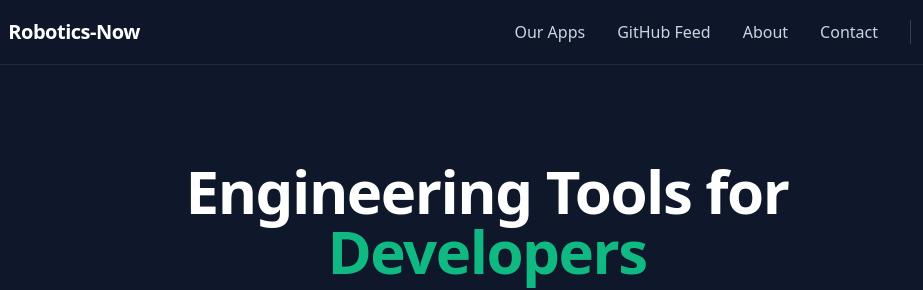
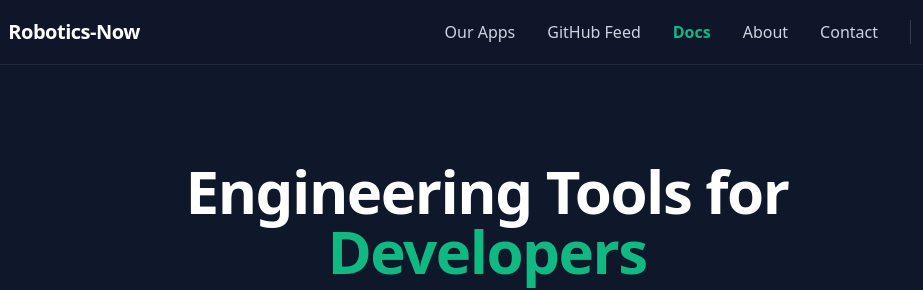
Before and after one commit to Robotics-now/site, a plain HTML site: page index.html in a window 1280 px wide. Shown: the top 290 px of the page, 153-1076 px from the left. Drawn offline with nearby package versions, Linux system fonts and the light colour scheme; no server answers.

Commit message:
Add link to Docs in navigation

```diff
--- a/index.html
+++ b/index.html
@@ -49,6 +49,7 @@
                 <div class="hidden md:flex space-x-8 items-center">
                     <a href="#apps" class="hover:text-white transition-colors">Our Apps</a>
                     <a href="#github-repos" class="hover:text-white transition-colors">GitHub Feed</a>
+                    <a href="docs.html" class="text-brand-500 font-semibold hover:text-white transition-colors">Docs</a>
                     <a href="about.html" class="hover:text-white transition-colors">About</a>
                     <a href="contact.html" class="hover:text-white transition-colors">Contact</a>
 
```
